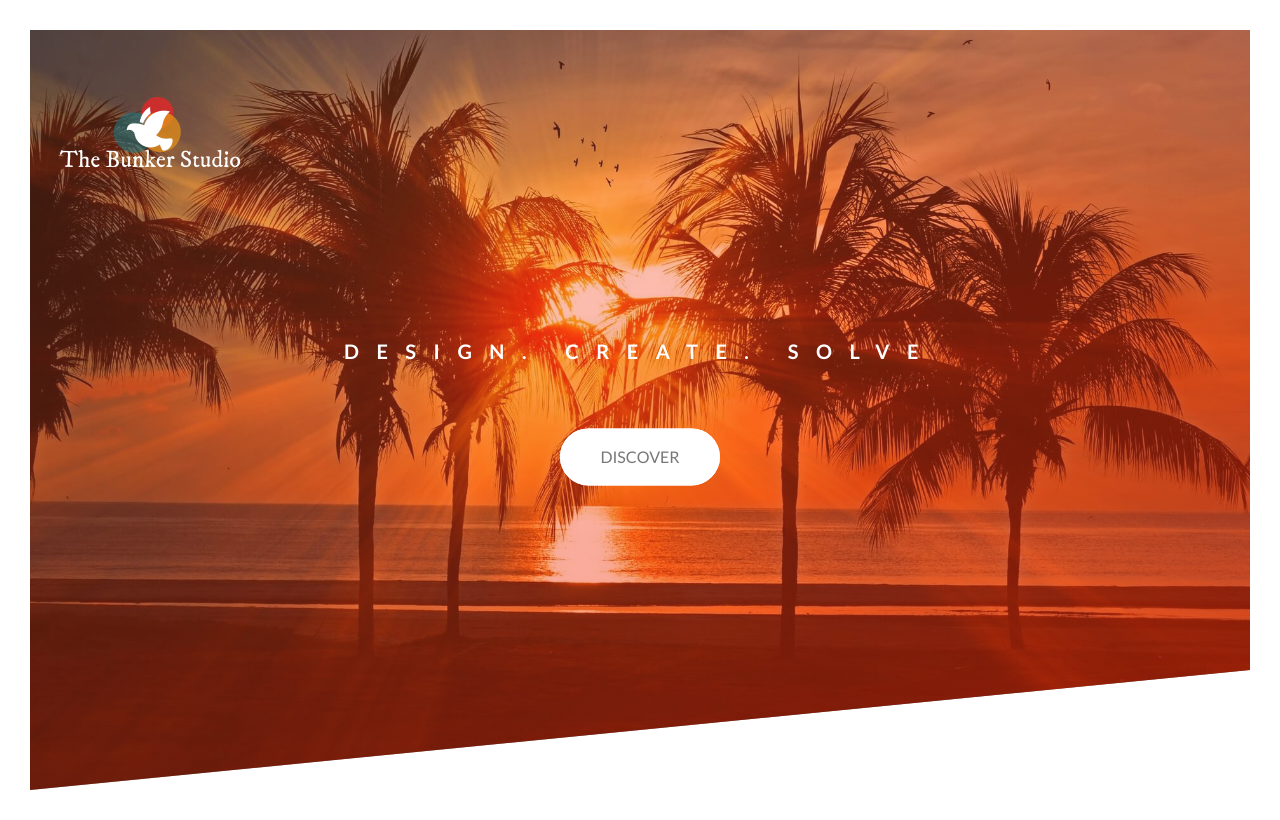
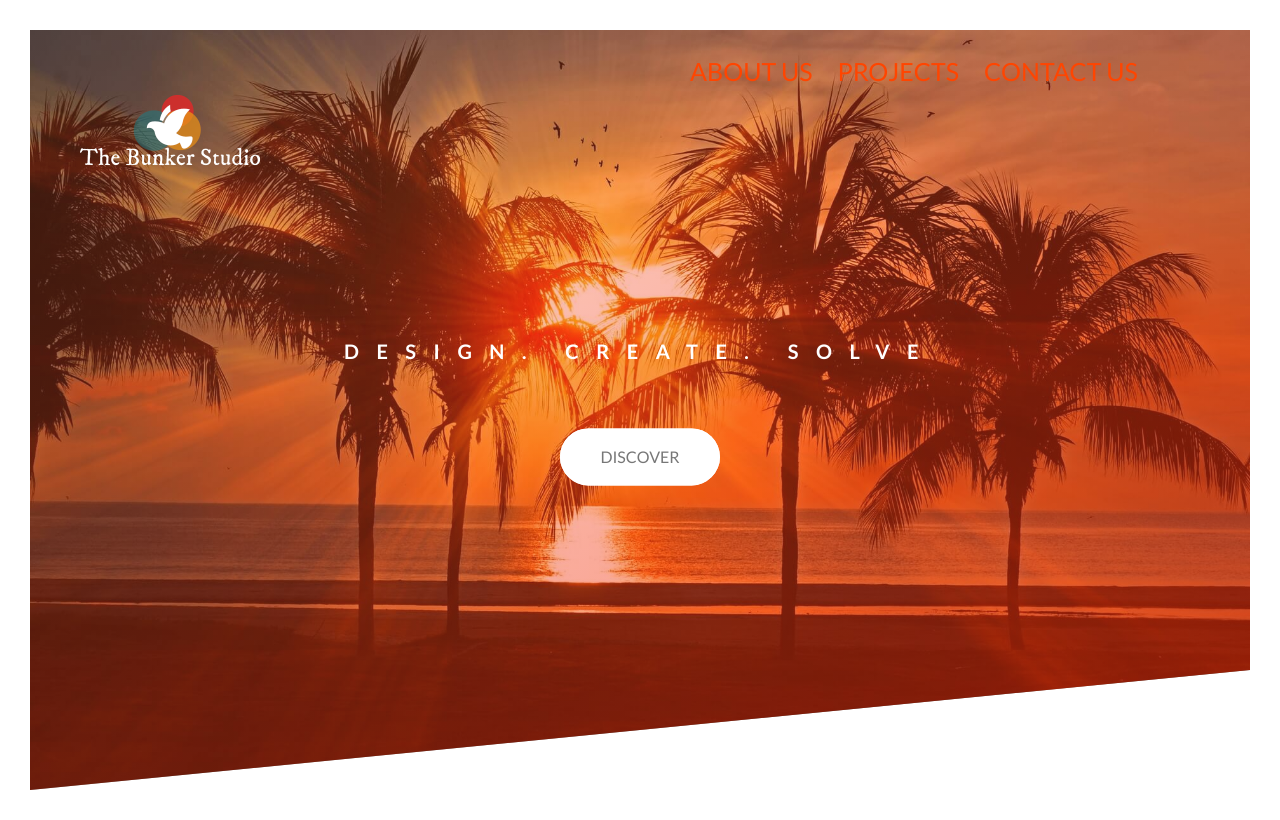
Before and after one commit to Vipmat/Portfolio-website, an Angular app: page / in a window 1280 px wide. Built offline with nearby package versions, Linux system fonts and the light colour scheme.

Commit message:
Started working on header navigations

```diff
--- a/src/app/homepage/homepage.component.html
+++ b/src/app/homepage/homepage.component.html
@@ -1,10 +1,29 @@
 <header class="header">
+  <div class="row">
+    <div class="col-1-of-2">
       <div class="header__logo-box">
         <img
           src="/../../assets/img/the_bunker_logo.png"
           alt="Logo"
           class="header__logo"
         />
+      </div>
+    </div>
+    <div class="col-1-of-2">
+      <div class="header__navigation">
+        <ul class="header__list">
+          <li class="header__item">
+            <a href="#" class="header__link">About Us</a>
+          </li>
+          <li class="header__item">
+            <a href="#" class="header__link">Projects</a>
+          </li>
+          <li class="header__item">
+            <a href="#" class="header__link">Contact Us</a>
+          </li>
+        </ul>
+      </div>
+    </div>
   </div>
 
   <div class="header__text-box">
--- a/src/sass/base/_typography.scss
+++ b/src/sass/base/_typography.scss
@@ -14,9 +14,6 @@ body {
   backface-visibility: hidden;
   margin-bottom: 6rem;
 
-  &--main {
-  }
-
   &--sub {
     display: block;
     font-size: 2rem;
--- a/src/sass/layout/_grid.scss
+++ b/src/sass/layout/_grid.scss
@@ -1,3 +1,24 @@
-// .col-1-of-2 {
-//   width: calc((100% - #{$gutter-horizontal}) / 2);
-// }
+@import "../utilities/mixins";
+
+.row {
+  max-width: $grid-width;
+  margin: 0 auto;
+  display: block;
+
+  &:not(:last-child) {
+    margin-bottom: $gutter-vertical;
+  }
+
+  @include clearfix;
+
+  [class^="col-"] {
+    float: left;
+
+    &:not(:last-child) {
+      margin-right: $gutter-horizontal;
+    }
+  }
+  .col-1-of-2 {
+    width: calc((100% - #{$gutter-horizontal}) / 2);
+  }
+}
--- a/src/sass/layout/_header.scss
+++ b/src/sass/layout/_header.scss
@@ -15,7 +15,7 @@
   clip-path: polygon(0 0, 100% 0, 100% 80vh, 0 100%);
 
   &__logo-box {
-    position: absolute;
+    // position: absolute;
     display: inline-block;
     top: 2px;
     left: 2rem;
@@ -30,6 +30,35 @@
     animation: moveInRight 1.2s ease-in;
   }
 
+  &__navigation {
+    padding: 2rem;
+    display: inline-block;
+    // float: right;
+  }
+
+  &__list {
+    list-style: none;
+  }
+
+  &__item {
+    display: inline-block;
+
+    &:not(:last-child) {
+      margin-right: 2.5rem;
+    }
+  }
+
+  &__link {
+    &:link,
+    &:visited {
+      color: orangered;
+      text-decoration: none;
+      text-transform: uppercase;
+      display: inline-block;
+      font-size: 2.5rem;
+    }
+  }
+
   &__text-box {
     position: absolute;
     top: 50%;
--- a/src/sass/main.scss
+++ b/src/sass/main.scss
@@ -7,4 +7,5 @@
 @import "./layout/header";
 @import "./layout/grid";
 
+@import "./utilities/mixins";
 @import "./utilities/variables";
--- a/src/styles.css
+++ b/src/styles.css
@@ -98,7 +98,6 @@ body {
   position: relative;
   clip-path: polygon(0 0, 100% 0, 100% 80vh, 0 100%); }
   .header__logo-box {
-    position: absolute;
     display: inline-block;
     top: 2px;
     left: 2rem;
@@ -107,9 +106,41 @@ body {
     height: 20rem; }
   .header__logo-box:hover .header__logo {
     animation: moveInRight 1.2s ease-in; }
+  .header__navigation {
+    padding: 2rem;
+    display: inline-block; }
+  .header__list {
+    list-style: none; }
+  .header__item {
+    display: inline-block; }
+    .header__item:not(:last-child) {
+      margin-right: 2.5rem; }
+  .header__link:link, .header__link:visited {
+    color: orangered;
+    text-decoration: none;
+    text-transform: uppercase;
+    display: inline-block;
+    font-size: 2.5rem; }
   .header__text-box {
     position: absolute;
     top: 50%;
     left: 50%;
     transform: translate(-50%, -50%);
     text-align: center; }
+
+.row {
+  max-width: 114rem;
+  margin: 0 auto;
+  display: block; }
+  .row:not(:last-child) {
+    margin-bottom: 8rem; }
+  .row::after {
+    content: "";
+    display: table;
+    clear: both; }
+  .row [class^="col-"] {
+    float: left; }
+    .row [class^="col-"]:not(:last-child) {
+      margin-right: 6rem; }
+  .row .col-1-of-2 {
+    width: calc((100% - 6rem) / 2); }
```
Also changed, not shown: src/sass/utilities/_mixins.scss (added, +7 -0 lines). Lines whose indentation alone changed are shown as unchanged.
